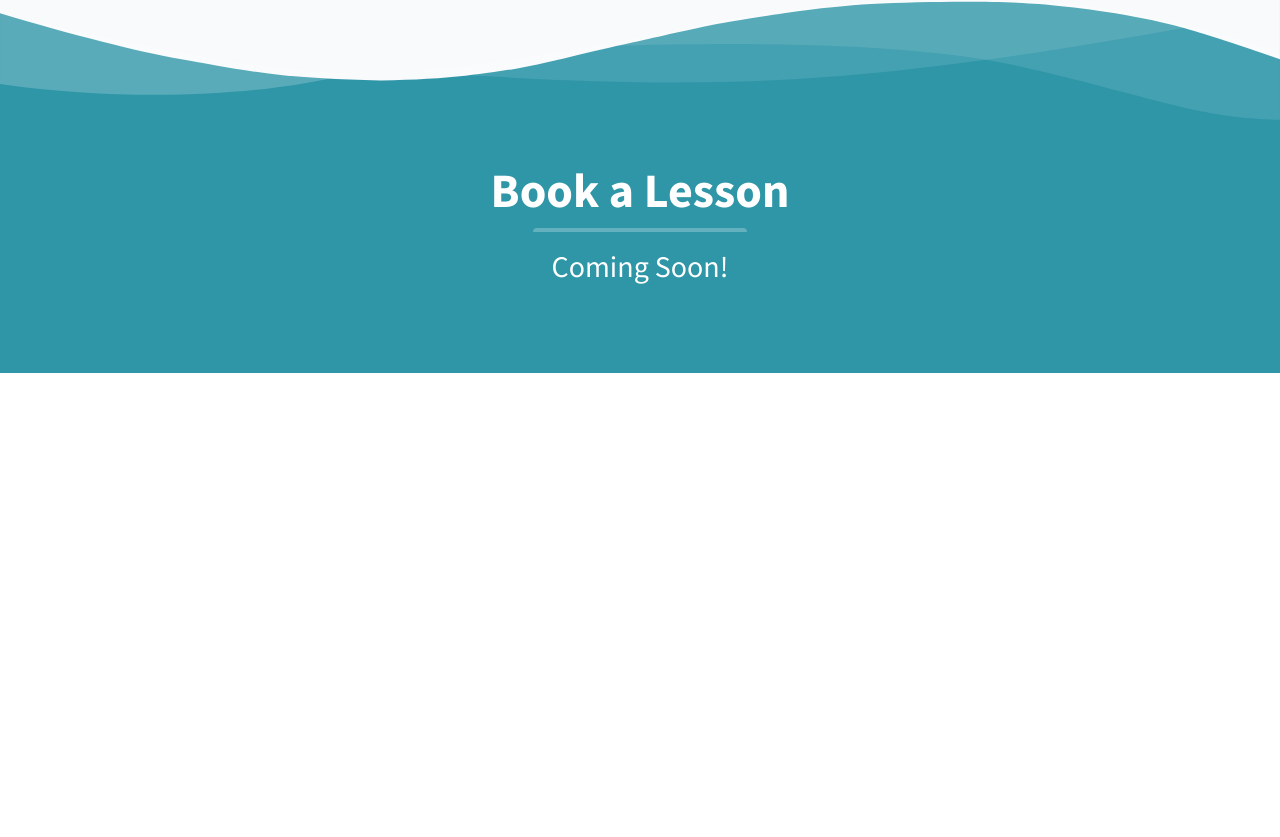
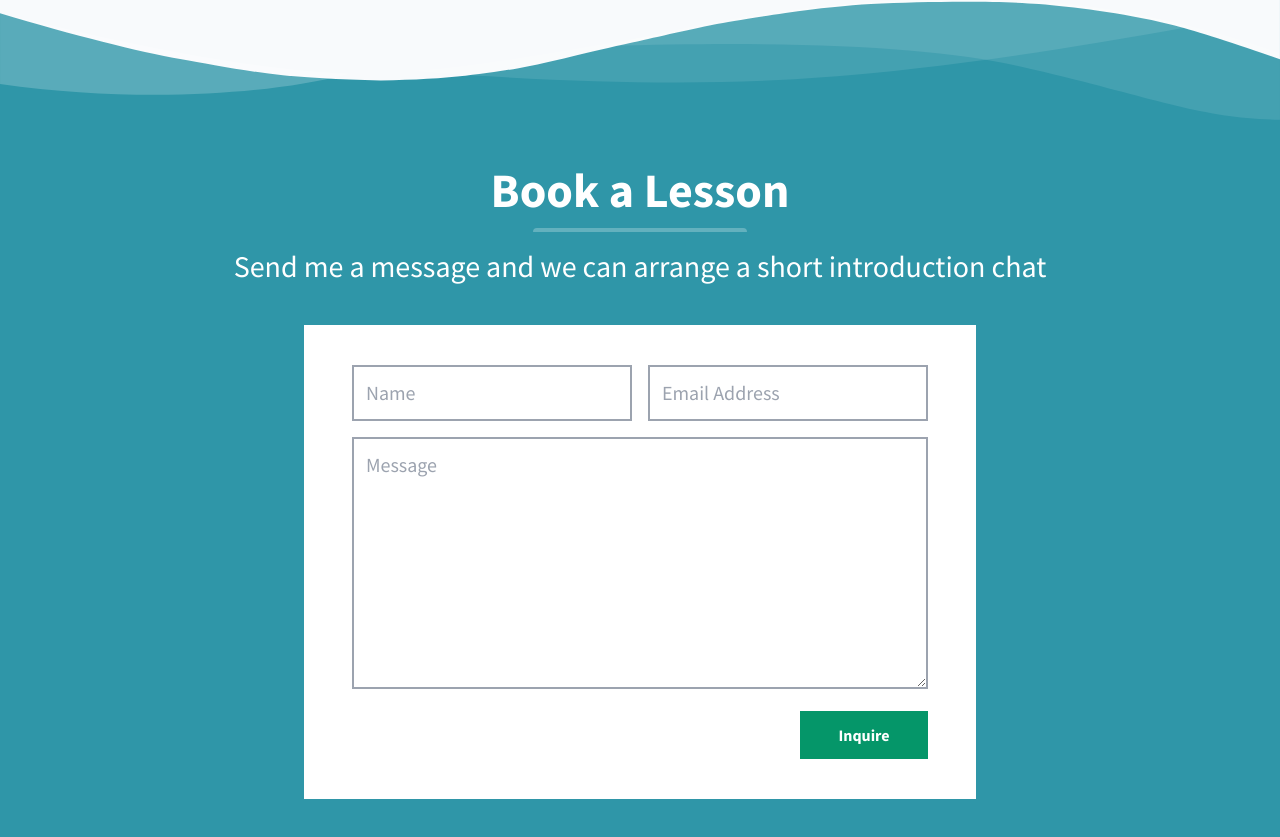
Before and after one commit to jameslawler/ritafaria, a plain HTML site: page index.html in a window 1280 px wide. Shown: the part 2211-3048 px from the top of the page. Before the commit the page ends 2584 px from the top, so only its background shows below. Drawn offline with nearby package versions, Linux system fonts and the light colour scheme.

Commit message:
Add form

```diff
--- a/index.html
+++ b/index.html
@@ -431,11 +431,9 @@
         ></div>
       </div>
       <h3 class="my-4 text-3xl leading-tight">
-        Coming Soon!
-      </h3>
-      <!-- <h3 class="my-4 text-3xl leading-tight">
         Send me a message and we can arrange a short introduction chat
       </h3>
+      <form action="https://formspree.io/f/xknkwwlz" method="POST">
         <div class="max-w-2xl bg-white py-10 px-5 m-auto w-full mt-10">
           <div class="grid grid-cols-2 gap-4 max-w-xl m-auto">
             <div class="col-span-2 lg:col-span-1">
@@ -443,6 +441,7 @@
                 type="text"
                 class="border-solid border-gray-400 border-2 p-3 md:text-xl w-full"
                 placeholder="Name"
+                name="Name"
               />
             </div>
             <div class="col-span-2 lg:col-span-1">
@@ -450,6 +449,7 @@
                 type="text"
                 class="border-solid border-gray-400 border-2 p-3 md:text-xl w-full"
                 placeholder="Email Address"
+                name="Email"
               />
             </div>
             <div class="col-span-2">
@@ -458,17 +458,20 @@
                 rows="8"
                 class="border-solid border-gray-400 border-2 p-3 md:text-xl w-full"
                 placeholder="Message"
+                name="Message"
               ></textarea>
             </div>
             <div class="col-span-2 text-right">
               <button
+                type="submit"
                 class="py-3 px-6 bg-green-600 text-white font-bold w-full sm:w-32"
               >
                 Inquire
               </button>
             </div>
-        </div> -->
           </div>
+        </div>
+      </form>
     </section>
     <script>
       var scrollpos = window.scrollY;
@@ -515,9 +518,6 @@
       });
     </script>
     <script>
-      /*Toggle dropdown list*/
-      /*https://gist.github.com/slavapas/593e8e50cf4cc16ac972afcbad4f70c8*/
-
       var navMenuDiv = document.getElementById("nav-content");
       var navMenu = document.getElementById("nav-toggle");
 
```
Lines whose indentation alone changed are shown as unchanged.
